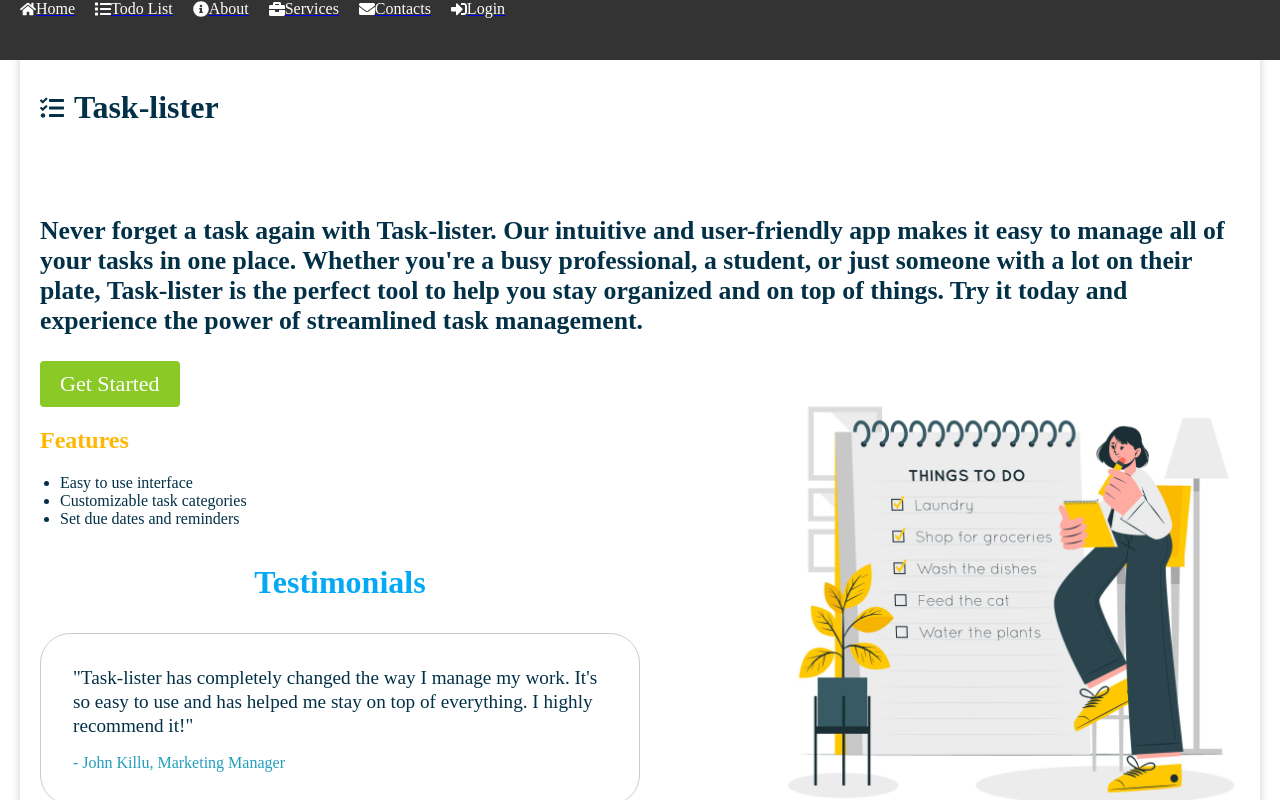
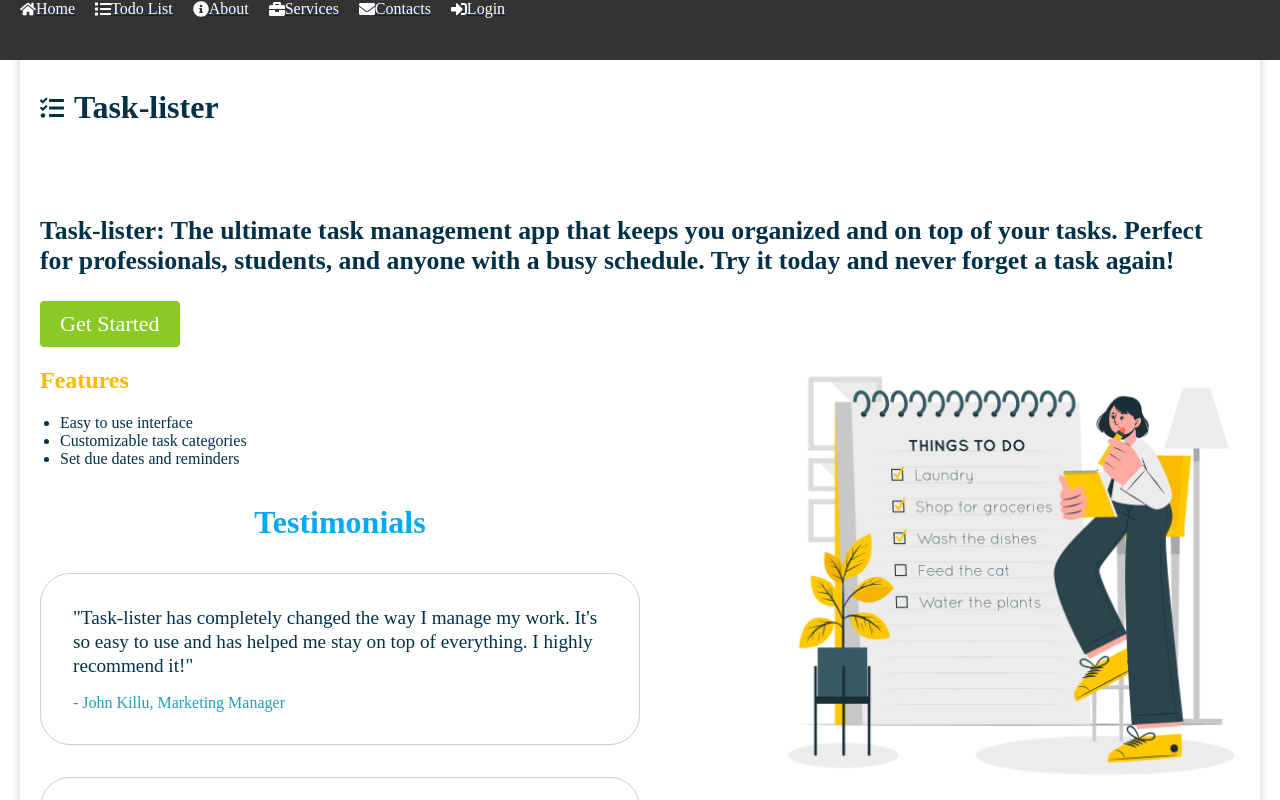
Before and after one commit to mwendwamark/to-do-list-application, a React (Create React App) app: page / in a window 1280 px wide. Shown: the top 800 px of the page. Built offline with nearby package versions, Linux system fonts and the light colour scheme; a web font is replaced by a local one.

Commit message:
add an image to home page and shorten message in home page

```diff
--- a/src/components/Home.js
+++ b/src/components/Home.js
@@ -16,12 +16,10 @@ const Home = () => {
       </div>
       <div className="home-message">
         <h3>
-          Never forget a task again with <span>Task-lister</span>. Our intuitive
-          and user-friendly app makes it easy to manage all of your tasks in one
-          place. Whether you're a busy professional, a student, or just someone
-          with a lot on their plate, Task-lister is the perfect tool to help you
-          stay organized and on top of things. Try it today and experience the
-          power of streamlined task management.
+          Task-lister: The ultimate task management app that keeps you organized
+          and on top of your tasks. Perfect for professionals, students, and
+          anyone with a busy schedule. Try it today and never forget a task
+          again!
         </h3>
         <a href="/login" className="home-cta">
           Get Started
```
